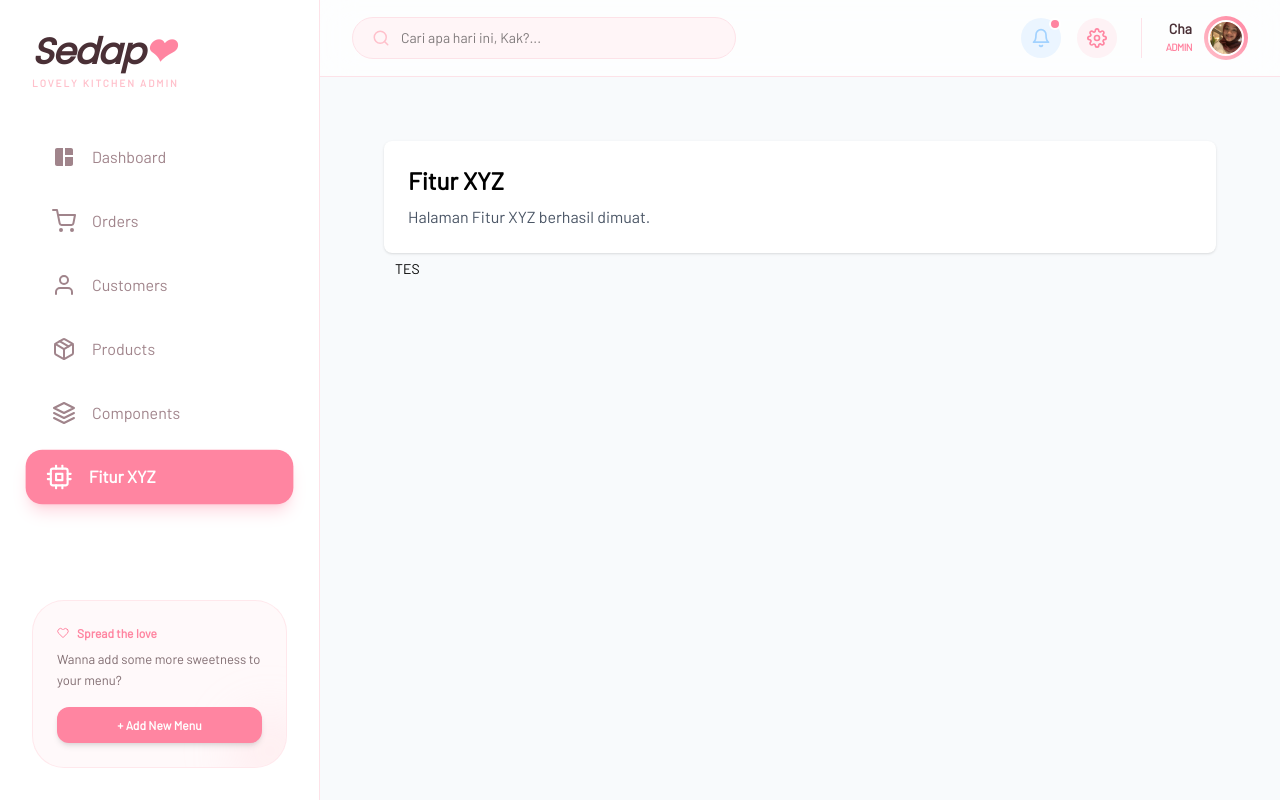
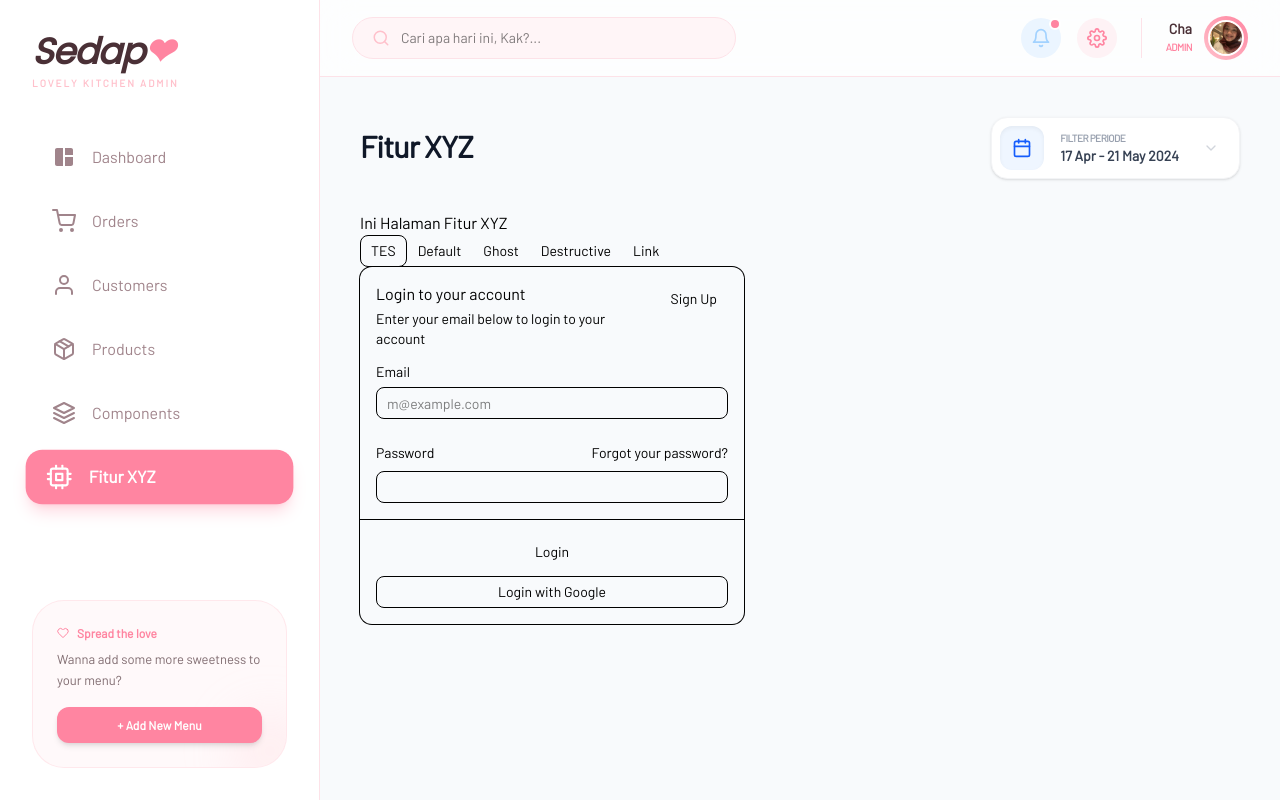
Before and after one commit to echa13/cha-react, a React (Vite) app: page /fitur-xyz in a window 1280 px wide. Built offline with nearby package versions, Linux system fonts and the light colour scheme.

Commit message:
Update Fitur

```diff
--- /dev/null
+++ b/src/components/ui/badge.jsx
@@ -0,0 +1,47 @@
+import * as React from "react"
+import { cva } from "class-variance-authority";
+import { Slot } from "radix-ui"
+
+import { cn } from "@/lib/utils"
+
+const badgeVariants = cva(
+  "group/badge inline-flex h-5 w-fit shrink-0 items-center justify-center gap-1 overflow-hidden rounded-4xl border border-transparent px-2 py-0.5 text-xs font-medium whitespace-nowrap transition-all focus-visible:border-ring focus-visible:ring-[3px] focus-visible:ring-ring/50 has-data-[icon=inline-end]:pr-1.5 has-data-[icon=inline-start]:pl-1.5 aria-invalid:border-destructive aria-invalid:ring-destructive/20 dark:aria-invalid:ring-destructive/40 [&>svg]:pointer-events-none [&>svg]:size-3!",
+  {
+    variants: {
+      variant: {
+        default: "bg-primary text-primary-foreground [a]:hover:bg-primary/80",
+        secondary:
+          "bg-secondary text-secondary-foreground [a]:hover:bg-secondary/80",
+        destructive:
+          "bg-destructive/10 text-destructive focus-visible:ring-destructive/20 dark:bg-destructive/20 dark:focus-visible:ring-destructive/40 [a]:hover:bg-destructive/20",
+        outline:
+          "border-border text-foreground [a]:hover:bg-muted [a]:hover:text-muted-foreground",
+        ghost:
+          "hover:bg-muted hover:text-muted-foreground dark:hover:bg-muted/50",
+        link: "text-primary underline-offset-4 hover:underline",
+      },
+    },
+    defaultVariants: {
+      variant: "default",
+    },
+  }
+)
+
+function Badge({
+  className,
+  variant = "default",
+  asChild = false,
+  ...props
+}) {
+  const Comp = asChild ? Slot.Root : "span"
+
+  return (
+    <Comp
+      data-slot="badge"
+      data-variant={variant}
+      className={cn(badgeVariants({ variant }), className)}
+      {...props} />
+  );
+}
+
+export { Badge, badgeVariants }
--- /dev/null
+++ b/src/components/ui/card.jsx
@@ -0,0 +1,114 @@
+import * as React from "react"
+
+import { cn } from "@/lib/utils"
+
+function Card({
+  className,
+  size = "default",
+  ...props
+}) {
+  return (
+    <div
+      data-slot="card"
+      data-size={size}
+      className={cn(
+        "group/card flex flex-col gap-4 overflow-hidden rounded-xl bg-card py-4 text-sm text-card-foreground ring-1 ring-foreground/10 has-data-[slot=card-footer]:pb-0 has-[>img:first-child]:pt-0 data-[size=sm]:gap-3 data-[size=sm]:py-3 data-[size=sm]:has-data-[slot=card-footer]:pb-0 *:[img:first-child]:rounded-t-xl *:[img:last-child]:rounded-b-xl",
+        className
+      )}
+      {...props} />
+  );
+}
+
+function CardHeader({
+  className,
+  ...props
+}) {
+  return (
+    <div
+      data-slot="card-header"
+      className={cn(
+        "group/card-header @container/card-header grid auto-rows-min items-start gap-1 rounded-t-xl px-4 group-data-[size=sm]/card:px-3 has-data-[slot=card-action]:grid-cols-[1fr_auto] has-data-[slot=card-description]:grid-rows-[auto_auto] [.border-b]:pb-4 group-data-[size=sm]/card:[.border-b]:pb-3",
+        className
+      )}
+      {...props} />
+  );
+}
+
+function CardTitle({
+  className,
+  ...props
+}) {
+  return (
+    <div
+      data-slot="card-title"
+      className={cn(
+        "font-heading text-base leading-snug font-medium group-data-[size=sm]/card:text-sm",
+        className
+      )}
+      {...props} />
+  );
+}
+
+function CardDescription({
+  className,
+  ...props
+}) {
+  return (
+    <div
+      data-slot="card-description"
+      className={cn("text-sm text-muted-foreground", className)}
+      {...props} />
+  );
+}
+
+function CardAction({
+  className,
+  ...props
+}) {
+  return (
+    <div
+      data-slot="card-action"
+      className={cn(
+        "col-start-2 row-span-2 row-start-1 self-start justify-self-end",
+        className
+      )}
+      {...props} />
+  );
+}
+
+function CardContent({
+  className,
+  ...props
+}) {
+  return (
+    <div
+      data-slot="card-content"
+      className={cn("px-4 group-data-[size=sm]/card:px-3", className)}
+      {...props} />
+  );
+}
+
+function CardFooter({
+  className,
+  ...props
+}) {
+  return (
+    <div
+      data-slot="card-footer"
+      className={cn(
+        "flex items-center rounded-b-xl border-t bg-muted/50 p-4 group-data-[size=sm]/card:p-3",
+        className
+      )}
+      {...props} />
+  );
+}
+
+export {
+  Card,
+  CardHeader,
+  CardFooter,
+  CardTitle,
+  CardAction,
+  CardDescription,
+  CardContent,
+}
--- /dev/null
+++ b/src/components/ui/input.jsx
@@ -0,0 +1,22 @@
+import * as React from "react"
+
+import { cn } from "@/lib/utils"
+
+function Input({
+  className,
+  type,
+  ...props
+}) {
+  return (
+    <input
+      type={type}
+      data-slot="input"
+      className={cn(
+        "h-8 w-full min-w-0 rounded-lg border border-input bg-transparent px-2.5 py-1 text-base transition-colors outline-none file:inline-flex file:h-6 file:border-0 file:bg-transparent file:text-sm file:font-medium file:text-foreground placeholder:text-muted-foreground focus-visible:border-ring focus-visible:ring-3 focus-visible:ring-ring/50 disabled:pointer-events-none disabled:cursor-not-allowed disabled:bg-input/50 disabled:opacity-50 aria-invalid:border-destructive aria-invalid:ring-3 aria-invalid:ring-destructive/20 md:text-sm dark:bg-input/30 dark:disabled:bg-input/80 dark:aria-invalid:border-destructive/50 dark:aria-invalid:ring-destructive/40",
+        className
+      )}
+      {...props} />
+  );
+}
+
+export { Input }
--- /dev/null
+++ b/src/components/ui/label.jsx
@@ -0,0 +1,21 @@
+import * as React from "react"
+import { Label as LabelPrimitive } from "radix-ui"
+
+import { cn } from "@/lib/utils"
+
+function Label({
+  className,
+  ...props
+}) {
+  return (
+    <LabelPrimitive.Root
+      data-slot="label"
+      className={cn(
+        "flex items-center gap-2 text-sm leading-none font-medium select-none group-data-[disabled=true]:pointer-events-none group-data-[disabled=true]:opacity-50 peer-disabled:cursor-not-allowed peer-disabled:opacity-50",
+        className
+      )}
+      {...props} />
+  );
+}
+
+export { Label }
--- a/src/pages/auth/FiturXyz.jsx
+++ b/src/pages/auth/FiturXyz.jsx
@@ -1,18 +1,75 @@
-import React from 'react';
-import { Button } from '../../components/ui/button';
+import { Button } from "@/components/ui/button";
+import PageHeader from "../../components/PageHeader";
+import {
+  Card,
+  CardAction,
+  CardContent,
+  CardDescription,
+  CardFooter,
+  CardHeader,
+  CardTitle,
+} from "@/components/ui/card";
+import { Input } from "@/components/ui/input";
+import { Label } from "@/components/ui/label";
 
-const FiturXyz = () => {
+export default function FiturXyz() {
   return (
-    <div className="p-6">
-      <div className="bg-white rounded-lg shadow p-6">
-        <h1 className="text-2xl font-bold mb-2">Fitur XYZ</h1>
-        <p className="text-gray-600">
-          Halaman Fitur XYZ berhasil dimuat.
-        </p>
-      </div>
-      <Button>TES</Button>
+    <div id="dashboard-container">
+      <PageHeader title="Fitur XYZ" />
+      <p>Ini Halaman Fitur XYZ</p>
+
+      <Button variant="outline">TES</Button>
+      <Button variant="default">Default</Button>
+      <Button variant="ghost">Ghost</Button>
+      <Button variant="destructive">Destructive</Button>
+      <Button variant="link">Link</Button>
+
+      <Card className="w-full max-w-sm">
+        <CardHeader>
+          <CardTitle>Login to your account</CardTitle>
+          <CardDescription>
+            Enter your email below to login to your account
+          </CardDescription>
+          <CardAction>
+            <Button variant="link">Sign Up</Button>
+          </CardAction>
+        </CardHeader>
+        <CardContent>
+          <form>
+            <div className="flex flex-col gap-6">
+              <div className="grid gap-2">
+                <Label htmlFor="email">Email</Label>
+                <Input
+                  id="email"
+                  type="email"
+                  placeholder="m@example.com"
+                  required
+                />
+              </div>
+              <div className="grid gap-2">
+                <div className="flex items-center">
+                  <Label htmlFor="password">Password</Label>
+                  <a
+                    href="#"
+                    className="ml-auto inline-block text-sm underline-offset-4 hover:underline"
+                  >
+                    Forgot your password?
+                  </a>
+                </div>
+                <Input id="password" type="password" required />
+              </div>
+            </div>
+          </form>
+        </CardContent>
+        <CardFooter className="flex-col gap-2">
+          <Button type="submit" className="w-full">
+            Login
+          </Button>
+          <Button variant="outline" className="w-full">
+            Login with Google
+          </Button>
+        </CardFooter>
+      </Card>
     </div>
   );
-};
-
-export default FiturXyz;
+}
```
